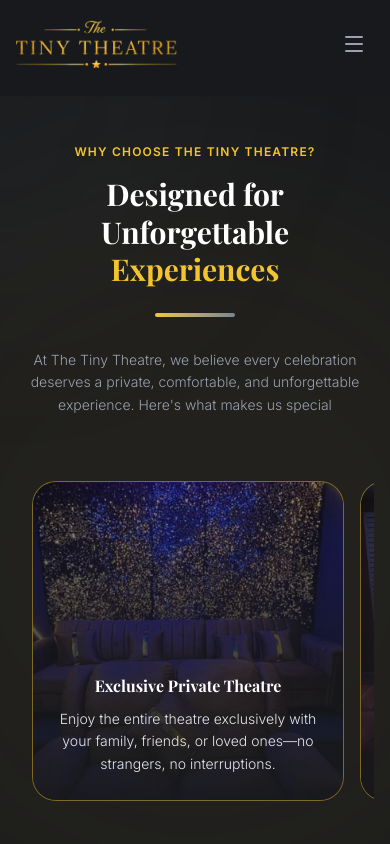
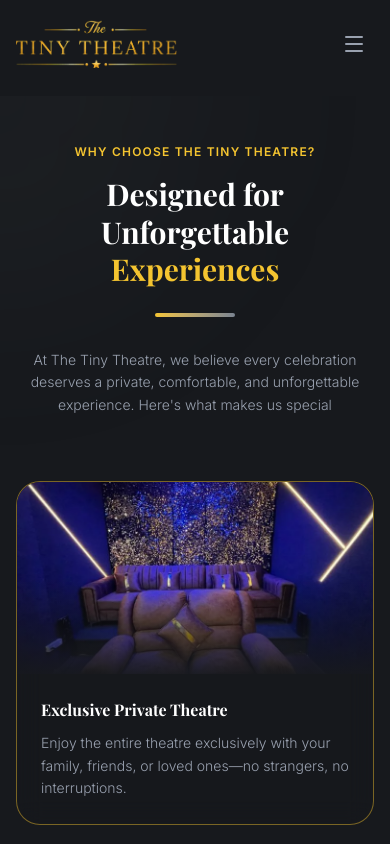
Before and after one commit to karthikocean/the-tiny-theatre-website, a React (Vite) app: page /why-choose-us in a window 390 px wide. Shown: the top 844 px of the page. Built offline with nearby package versions, Linux system fonts and the light colour scheme; a web font is replaced by a local one.

Commit message:
feat: create WhyChooseUs component to showcase theatre features

```diff
--- a/src/components/WhyChooseUs.jsx
+++ b/src/components/WhyChooseUs.jsx
@@ -115,7 +115,7 @@ export default function WhyChooseUs({ preview, onViewMore }) {
           className={
             preview
               ? "flex lg:grid flex-nowrap lg:grid-cols-3 overflow-x-auto lg:overflow-visible gap-4 lg:gap-8 max-w-6xl mx-auto pb-8 lg:pb-0 snap-x snap-mandatory no-scrollbar -mx-4 px-4 sm:-mx-6 sm:px-6 scroll-pl-4 sm:scroll-pl-6 lg:mx-auto lg:px-0 lg:scroll-pl-0"
-              : "flex lg:grid flex-nowrap lg:grid-cols-3 xl:grid-cols-4 overflow-x-auto lg:overflow-visible gap-4 lg:gap-8 max-w-7xl mx-auto pb-8 lg:pb-0 snap-x snap-mandatory no-scrollbar -mx-4 px-4 sm:-mx-6 sm:px-6 scroll-pl-4 sm:scroll-pl-6 lg:mx-auto lg:px-0 lg:scroll-pl-0"
+              : "grid grid-cols-1 sm:grid-cols-2 lg:grid-cols-3 xl:grid-cols-4 gap-6 lg:gap-8 max-w-7xl mx-auto pb-8"
           }
         >
           {(preview ? previewFeatures : features).map((feat, idx) => {
@@ -123,15 +123,19 @@ export default function WhyChooseUs({ preview, onViewMore }) {
               <motion.div
                 key={idx}
                 variants={cardVariants}
-                className="bg-theatre-grey-deep/15 backdrop-blur-md rounded-3xl border border-theatre-gold/45 hover:border-theatre-gold/80 flex flex-col transition-all duration-300 group cursor-default hover:shadow-xl hover:shadow-theatre-gold/5 relative overflow-hidden flex-none w-[80vw] sm:w-[300px] md:w-[320px] lg:w-auto h-80 lg:h-auto snap-start"
+                className={`bg-theatre-grey-deep/15 backdrop-blur-md rounded-3xl border border-theatre-gold/45 hover:border-theatre-gold/80 flex flex-col transition-all duration-300 group cursor-default hover:shadow-xl hover:shadow-theatre-gold/5 relative overflow-hidden ${
+                  preview
+                    ? "flex-none w-[80vw] sm:w-[300px] md:w-[320px] lg:w-auto h-80 lg:h-auto snap-start"
+                    : "w-full h-auto"
+                }`}
               >
                 {/* Background/Header Image */}
-                <div className="absolute inset-0 lg:relative lg:h-48 w-full overflow-hidden z-0">
-                  <div className="absolute inset-0 bg-gradient-to-t from-theatre-dark/95 via-theatre-dark/60 lg:via-transparent to-transparent z-10" />
+                <div className={`w-full overflow-hidden z-0 ${preview ? 'absolute inset-0 lg:relative lg:h-48' : 'relative h-48'}`}>
+                  <div className={`absolute inset-0 bg-gradient-to-t from-theatre-dark/95 ${preview ? 'via-theatre-dark/60 lg:via-transparent' : 'via-transparent'} to-transparent z-10`} />
                   <img
                     src={feat.image}
                     alt={feat.title}
-                    className="w-full h-full object-cover group-hover:scale-105 transition-transform duration-700 opacity-60 lg:opacity-100"
+                    className={`w-full h-full object-cover group-hover:scale-105 transition-transform duration-700 ${preview ? 'opacity-60 lg:opacity-100' : 'opacity-100'}`}
                     onError={(e) => {
                       e.target.onerror = null;
                       e.target.src = "https://images.unsplash.com/photo-1593305841991-05c297ba4575?auto=format&fit=crop&w=600&q=80";
@@ -140,12 +144,12 @@ export default function WhyChooseUs({ preview, onViewMore }) {
                 </div>
 
               {/* Content Area */}
-              <div className="relative z-20 p-6 flex-grow flex flex-col justify-end lg:justify-between h-full lg:h-auto">
+              <div className={`relative z-20 p-6 flex-grow flex flex-col ${preview ? 'justify-end lg:justify-between h-full lg:h-auto' : 'justify-between h-auto'}`}>
                 <div>
-                  <h3 className="font-serif text-base sm:text-lg font-bold text-white mb-2.5 group-hover:text-theatre-gold transition-colors duration-300 text-center">
+                  <h3 className={`font-serif text-base sm:text-lg font-bold text-white mb-2.5 group-hover:text-theatre-gold transition-colors duration-300 ${preview ? 'text-center lg:text-left' : 'text-left'}`}>
                     {feat.title}
                   </h3>
-                  <p className="text-sm text-gray-200 lg:text-gray-400 leading-relaxed font-sans font-light text-center lg:text-left line-clamp-4 lg:line-clamp-none">
+                  <p className={`text-sm leading-relaxed font-sans font-light ${preview ? 'text-gray-200 lg:text-gray-400 text-center lg:text-left line-clamp-4 lg:line-clamp-none' : 'text-gray-400 text-left'}`}>
                     {feat.desc}
                   </p>
                 </div>
```
